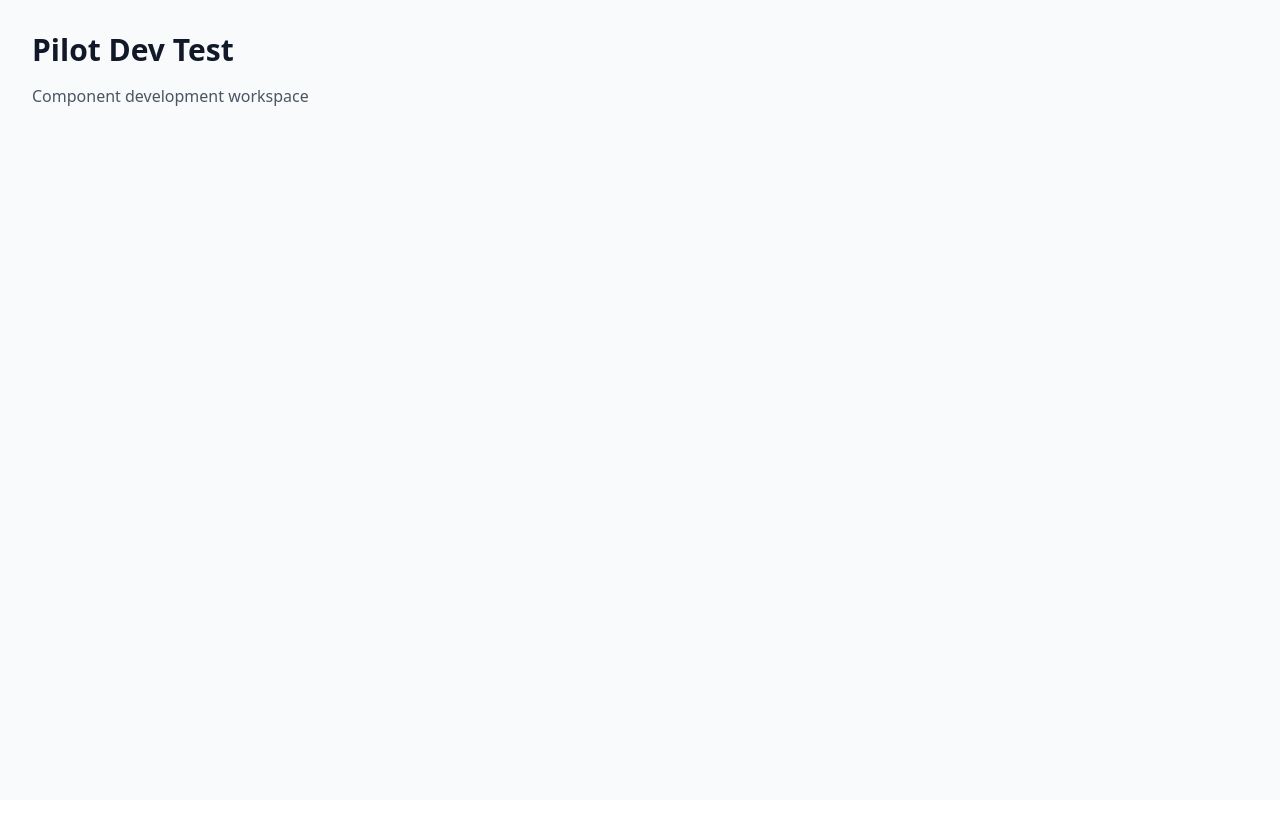
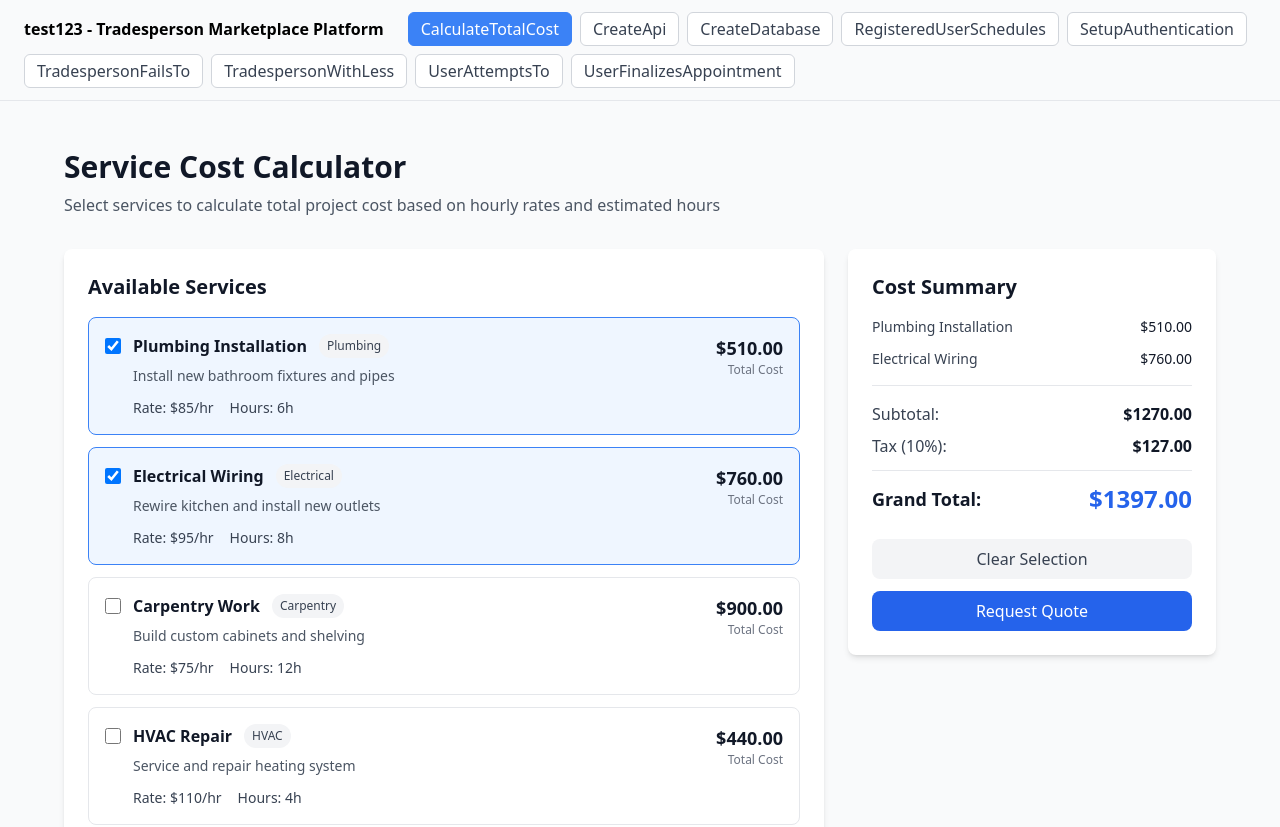
Before and after one commit to dhannan12/pilot-dev-test, a React (Vite) app: page / in a window 1280 px wide. Shown: the top 827 px of the page. Before the commit the page ends 800 px from the top, so only its background shows below. Built offline with nearby package versions, Linux system fonts and the light colour scheme.

Commit message:
feat: App.tsx — 9 screens (SCRUM-1277)

```diff
--- a/src/App.tsx
+++ b/src/App.tsx
@@ -1,10 +1,44 @@
-import React from 'react'
+import React, { useState } from 'react'
+import CalculateTotalCost from './components/CalculateTotalCost.tsx'
+import CreateApi from './components/CreateApi.tsx'
+import CreateDatabase from './components/CreateDatabase.tsx'
+import RegisteredUserSchedules from './components/RegisteredUserSchedules.tsx'
+import SetupAuthentication from './components/SetupAuthentication.tsx'
+import TradespersonFailsTo from './components/TradespersonFailsTo.tsx'
+import TradespersonWithLess from './components/TradespersonWithLess.tsx'
+import UserAttemptsTo from './components/UserAttemptsTo.tsx'
+import UserFinalizesAppointment from './components/UserFinalizesAppointment.tsx'
+
+const screens = [
+  { name: 'CalculateTotalCost', component: <CalculateTotalCost /> },
+  { name: 'CreateApi', component: <CreateApi /> },
+  { name: 'CreateDatabase', component: <CreateDatabase /> },
+  { name: 'RegisteredUserSchedules', component: <RegisteredUserSchedules /> },
+  { name: 'SetupAuthentication', component: <SetupAuthentication /> },
+  { name: 'TradespersonFailsTo', component: <TradespersonFailsTo /> },
+  { name: 'TradespersonWithLess', component: <TradespersonWithLess /> },
+  { name: 'UserAttemptsTo', component: <UserAttemptsTo /> },
+  { name: 'UserFinalizesAppointment', component: <UserFinalizesAppointment /> },
+]
 
 export default function App() {
+  const [active, setActive] = useState(0)
   return (
-    <div className="min-h-screen bg-gray-50 p-8">
-      <h1 className="text-3xl font-bold text-gray-900">Pilot Dev Test</h1>
-      <p className="mt-4 text-gray-600">Component development workspace</p>
+    <div className="min-h-screen" style={{background:"#f9fafb"}}>
+      <header style={{borderBottom:"1px solid #e5e7eb",padding:"12px 24px",
+        display:"flex",gap:"8px",flexWrap:"wrap",alignItems:"center"}}>
+        <strong style={{marginRight:"16px"}}>test123 - Tradesperson Marketplace Platform</strong>
+        {screens.map((s, i) => (
+          <button key={i} onClick={() => setActive(i)}
+            style={{padding:"4px 12px",borderRadius:"6px",border:"1px solid",cursor:"pointer",
+              background: active===i ? "#3b82f6" : "white",
+              color: active===i ? "white" : "#374151",
+              borderColor: active===i ? "#3b82f6" : "#d1d5db"}}>
+            {s.name}
+          </button>
+        ))}
+      </header>
+      <main style={{padding:"24px"}}>{screens[active]?.component}</main>
     </div>
   )
 }
```
